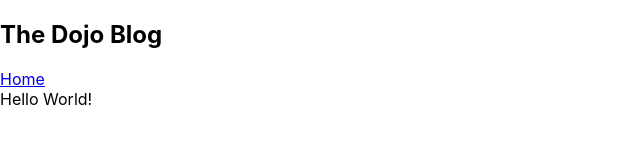
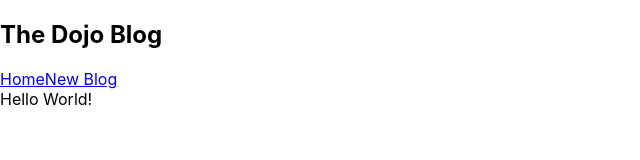
Before and after one commit to Dragontalker/react-developer-portfolio, a React (Create React App) app: page / in a window 1280 px wide. Shown: the top 160 px of the page, without its empty margins (0-640 px from the left). Built offline with nearby package versions, Linux system fonts and the light colour scheme.

Commit message:
Added a New Blog link.

```diff
--- a/src/components/Narbar.js
+++ b/src/components/Narbar.js
@@ -4,6 +4,7 @@ const Navbar = () => {
             <h1>The Dojo Blog</h1>
             <div>
                 <a href="/">Home</a>
+                <a href="/create">New Blog</a>
             </div>
         </nav>
     )
```
